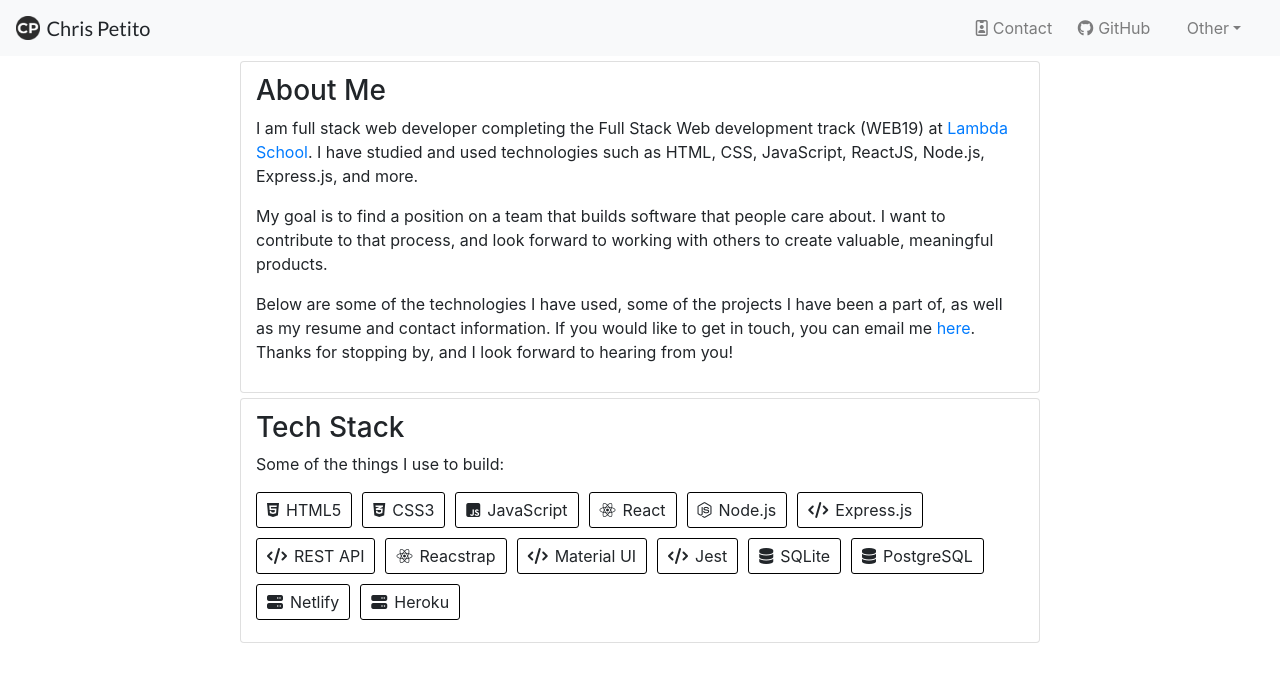
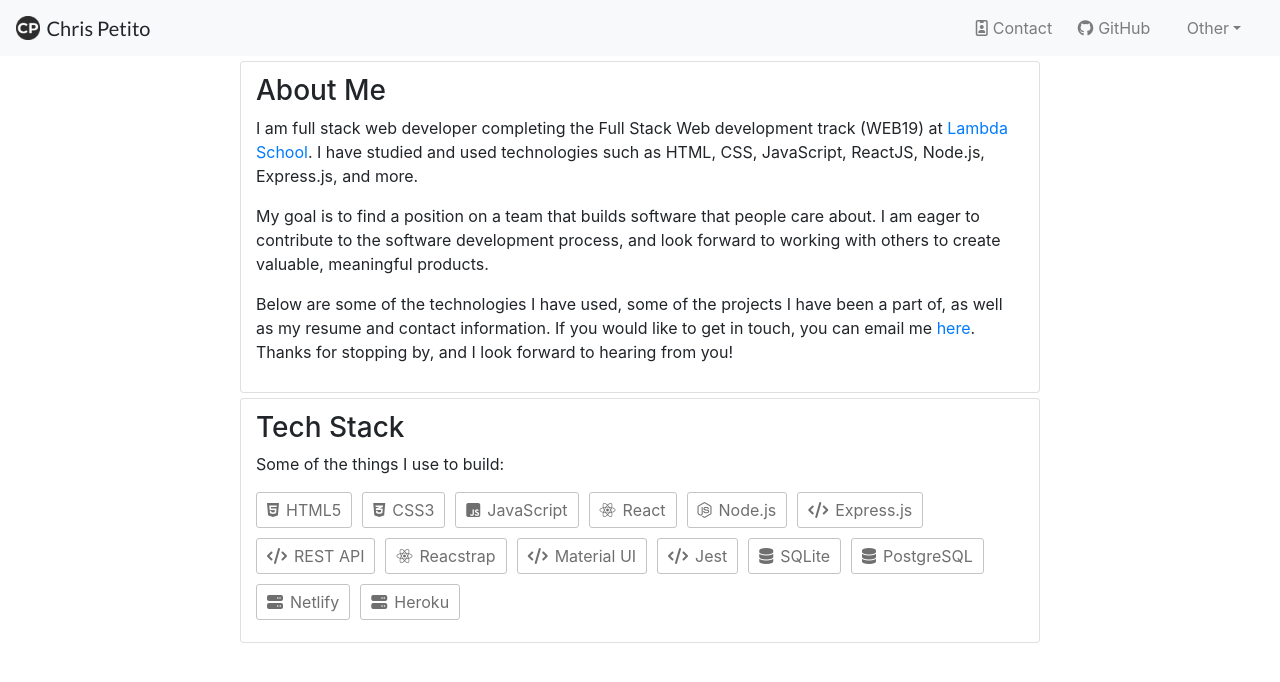
Before and after one commit to chrispetito/cp-portfolio, a React (Create React App) app: page / in a window 1280 px wide. Shown: the top 682 px of the page. Built offline with nearby package versions, Linux system fonts and the light colour scheme.

Commit message:
reformat ind teckstack badge

```diff
--- a/src/components/AboutMe.js
+++ b/src/components/AboutMe.js
@@ -26,7 +26,7 @@
         </p>
         <p className="about-me-text">
           My goal is to find a position on a team that builds software that
-          people care about. I want to contribute to that process, and look
+          people care about. I am eager to contribute to the software development process, and look
           forward to working with others to create valuable, meaningful
           products.
         </p>
--- a/src/styling/techstack.css
+++ b/src/styling/techstack.css
@@ -9,7 +9,7 @@
     flex-wrap: wrap;
 }
 .ind-tech-badge {
-    border: 1px solid black;
+    border: 1px solid #c4c4c4;
     /* width: 100px; */
     display: flex;
     align-items: center;
@@ -17,6 +17,7 @@
     margin-right: 10px;
     margin-bottom: 10px;
     border-radius: 3px;
+    color: #6f6f6f
 }
 .ind-tech-badge p {
     margin: 0;
```
